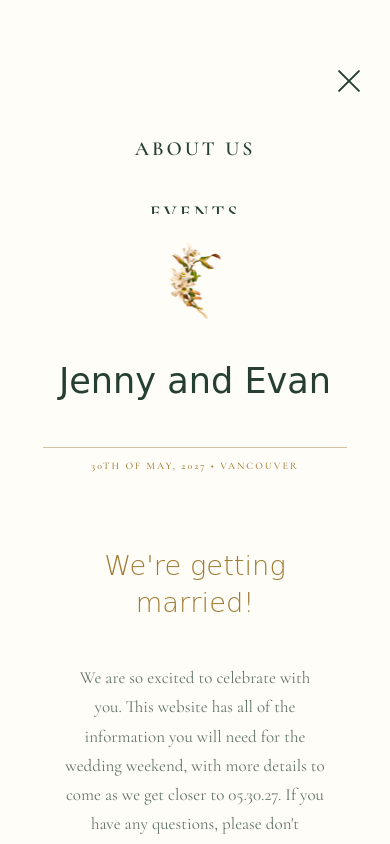
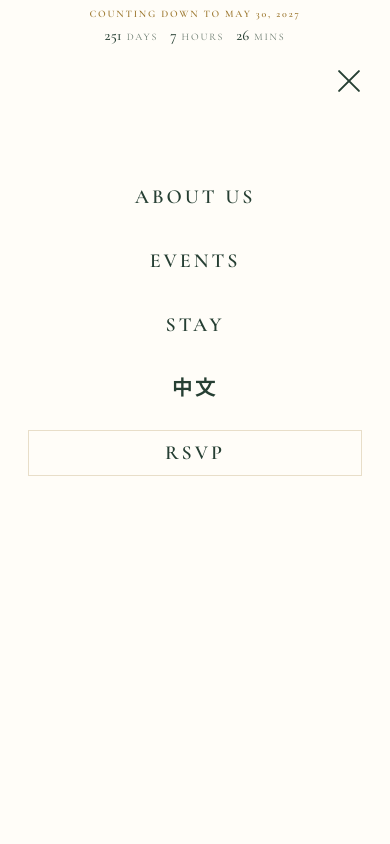
Before and after one commit to jenny-ll/evan-and-jenny, a website: page index.html in a window 390 px wide. Both pictures are taken after a click on the link 349 px from the left and 81 px from the top of the page. Drawn offline with nearby package versions, Linux system fonts and the light colour scheme; a web font is replaced by a local one.

Commit message:
Make menu scrollable

```diff
--- a/css/minimal-clean.css
+++ b/css/minimal-clean.css
@@ -937,8 +937,45 @@ footer .content {
         overflow: hidden !important;
     }
 
+    body.nav-open .navigation {
+        position: fixed !important;
+        top: 0 !important;
+        right: 0 !important;
+        bottom: 0 !important;
+        left: 0 !important;
+        z-index: 100000 !important;
+        width: 100vw !important;
+        height: 100% !important;
+        height: 100vh !important;
+        height: -webkit-fill-available !important;
+        min-height: 100vh !important;
+        min-height: -webkit-fill-available !important;
+        overflow-x: hidden !important;
+        overflow-y: auto !important;
+        -webkit-overflow-scrolling: touch !important;
+        background: var(--paper) !important;
+        backdrop-filter: none !important;
+        -webkit-backdrop-filter: none !important;
+    }
+
+    body.nav-open .navigation header {
+        width: 100% !important;
+        height: 100% !important;
+        min-height: 100% !important;
+        padding: 0 !important;
+        border: 0 !important;
+    }
+
+    body.nav-open .header-content {
+        min-height: 100% !important;
+    }
+
+    body.nav-open .logo {
+        visibility: hidden !important;
+    }
+
     .header-nav {
-        position: fixed !important;
+        position: absolute !important;
         top: 0 !important;
         right: 0 !important;
         bottom: 0 !important;
```
